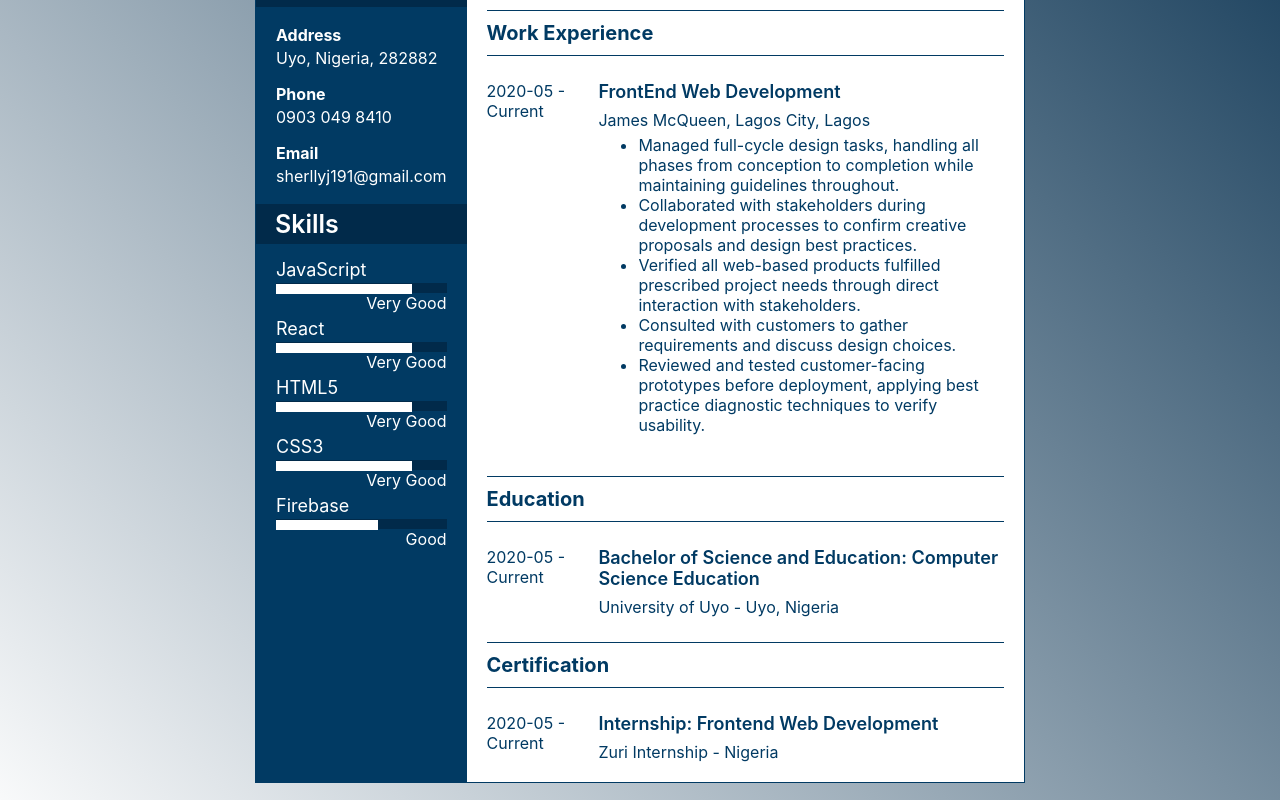
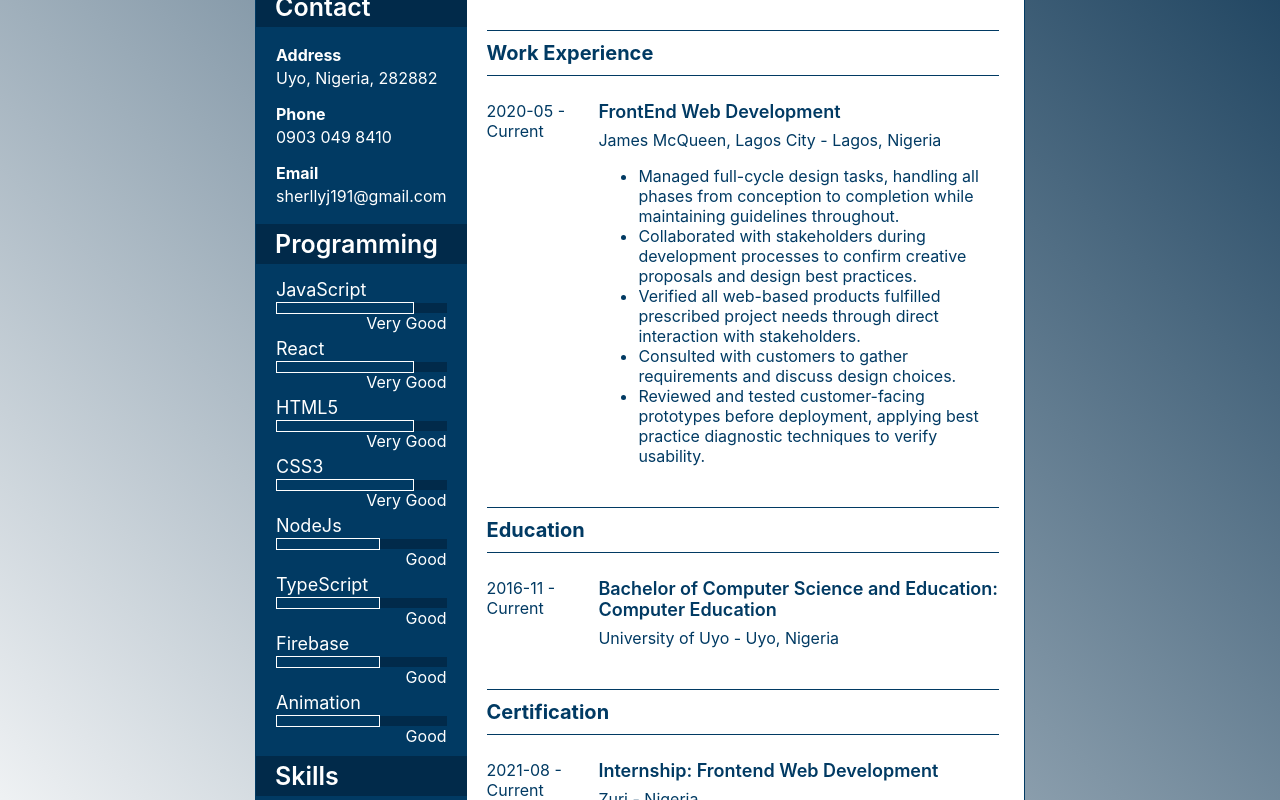
Before and after one commit to Sherlock-HolmesJM/zuri-task-2, a React app: page / in a window 1280 px wide. Shown: the part 340-1140 px from the top of the page. Built offline with nearby package versions, Linux system fonts and the light colour scheme.

Commit message:
animation works

```diff
--- a/src/App.js
+++ b/src/App.js
@@ -5,7 +5,9 @@ import Resume from "./components/resume";
 import "./App.css";
 
 function App() {
-  AOS.init();
+  AOS.init({
+    once: true,
+  });
 
   return <Resume />;
 }
--- a/src/components/aside.jsx
+++ b/src/components/aside.jsx
@@ -20,13 +20,20 @@ function Aside() {
       <Contact title="phone" content="0903 049 8410" />
       <Contact title="email" content="sherllyj191@gmail.com" />
 
-      <div className="caption">Skills</div>
+      <div className="caption">Programming</div>
 
       <Skill title="JavaScript" rating={4} />
       <Skill title="React" rating={4} />
       <Skill title="HTML5" rating={4} />
       <Skill title="CSS3" rating={4} />
+      <Skill title="NodeJs" rating={3} />
+      <Skill title="TypeScript" rating={3} />
       <Skill title="Firebase" rating={3} />
+      <Skill title="Animation" rating={3} />
+
+      <div className="caption">Skills</div>
+
+      <Skill title="Communication" rating={3} />
     </Wrapper>
   );
 }
--- a/src/components/common/certContent.jsx
+++ /dev/null
@@ -1,12 +0,0 @@
-import React from "react";
-import styled from "styled-components";
-
-function CertContent(props) {
-  return <Wrapper>{props.children}</Wrapper>;
-}
-
-const Wrapper = styled.div`
-  width: 100%;
-`;
-
-export default CertContent;
--- a/src/components/common/certDate.jsx
+++ /dev/null
@@ -1,18 +0,0 @@
-import React from "react";
-import styled from "styled-components";
-
-function CertDate({ dates }) {
-  return (
-    <Wrapper>
-      {dates.start} - {dates.end}
-    </Wrapper>
-  );
-}
-
-const Wrapper = styled.div`
-  width: 130px;
-  margin-right: 10px;
-  margin-bottom: 5px;
-`;
-
-export default CertDate;
--- /dev/null
+++ b/src/components/common/certification.jsx
@@ -0,0 +1,51 @@
+import React from "react";
+import styled from "styled-components";
+
+function Certification({
+  title = "",
+  content = undefined,
+  location = undefined,
+  dates = undefined,
+}) {
+  return (
+    <Wrapper data-aos="fade-in" data-aos-duration={1000}>
+      <div className="dates">
+        {dates && dates.start} {dates && "-"} {dates && dates.end}
+      </div>
+      <div className="content">
+        <div className="title">{title}</div>
+        <div>{location}</div>
+        <ul>
+          {content && content.map((item, index) => <li key={index}>{item}</li>)}
+        </ul>
+      </div>
+    </Wrapper>
+  );
+}
+
+const Wrapper = styled.div`
+  display: flex;
+  padding: 20px;
+
+  .dates {
+    width: 130px;
+    margin-right: 10px;
+    margin-bottom: 5px;
+  }
+
+  .content {
+    width: 100%;
+  }
+
+  .title {
+    font-size: 18px;
+    font-weight: 600;
+    margin-bottom: 8px;
+  }
+
+  @media (max-width: 700px) {
+    flex-direction: column;
+  }
+`;
+
+export default Certification;
--- a/src/components/common/education.jsx
+++ /dev/null
@@ -1,38 +0,0 @@
-import React from "react";
-import styled from "styled-components";
-
-import CertDate from "./certDate";
-import CertContent from "./certContent";
-
-function Education({ degree, course, school, location, dates }) {
-  return (
-    <Wrapper>
-      <CertDate dates={dates} />
-      <CertContent>
-        <div className="title">
-          {degree}: {course}
-        </div>
-        <div>
-          {school} - {location}
-        </div>
-      </CertContent>
-    </Wrapper>
-  );
-}
-
-const Wrapper = styled.div`
-  display: flex;
-  padding: 20px;
-
-  .title {
-    font-size: 18px;
-    font-weight: 600;
-    margin-bottom: 8px;
-  }
-
-  @media (max-width: 700px) {
-    flex-direction: column;
-  }
-`;
-
-export default Education;
--- a/src/components/common/skill.jsx
+++ b/src/components/common/skill.jsx
@@ -1,3 +1,4 @@
+// @ts-nocheck
 import React from "react";
 import styled from "styled-components";
 
@@ -13,11 +14,13 @@ function Skill({ title, rating }) {
       <div className="progress-bar">
         <div
           className="thumb"
-          data-aos="flip-left"
+          data-aos="thumb-progress"
           data-aos-duration={1000}
         ></div>
       </div>
-      <div className="rating">{ratings[rate]}</div>
+      <div className="rating" data-aos="zoom-in-left" data-aos-duration={1000}>
+        {ratings[rate]}
+      </div>
     </Wrapper>
   );
 }
@@ -34,7 +37,6 @@ const Wrapper = styled.div`
 
   .title {
     font-size: 18px;
-    text-transform: capitalize;
     margin-bottom: 3px;
   }
 
@@ -54,9 +56,23 @@ const Wrapper = styled.div`
 
   .thumb {
     position: absolute;
-    top: 1px;
+    top: -1px;
     background: ${colors.white};
     width: ${(props) => `${props.rating * 20}%`};
+    border: 1px solid white;
+  }
+
+  /* ==== Custom aos animations ==== */
+
+  [data-aos="thumb-progress"] {
+    width: 0;
+    background-color: ${colors.primary};
+    transition-property: width, background-color;
+
+    &.aos-animate {
+      width: ${(props) => `${props.rating * 20}%`};
+      background: ${colors.primary};
+    }
   }
 `;
 
--- a/src/components/common/workExperience.jsx
+++ /dev/null
@@ -1,44 +0,0 @@
-import React from "react";
-import styled from "styled-components";
-import CertDate from "./certDate";
-import CertContent from "./certContent";
-
-function WorkExperience({ jobTitle, employer, city, state, contents, dates }) {
-  return (
-    <Wrapper>
-      <CertDate dates={dates} />
-      <CertContent>
-        <div className="title">{jobTitle}</div>
-        <div className="employer">
-          {employer}, {city}, {state}
-        </div>
-        <ul className="ul">
-          {contents.map((content, index) => (
-            <li key={index}>{content}</li>
-          ))}
-        </ul>
-      </CertContent>
-    </Wrapper>
-  );
-}
-
-const Wrapper = styled.div`
-  display: flex;
-  padding: 20px;
-
-  .title {
-    font-size: 18px;
-    font-weight: 600;
-    margin-bottom: 8px;
-  }
-
-  .ul {
-    margin-top: 5px;
-  }
-
-  @media (max-width: 700px) {
-    flex-direction: column;
-  }
-`;
-
-export default WorkExperience;
--- a/src/components/main.jsx
+++ b/src/components/main.jsx
@@ -1,12 +1,11 @@
 import React from "react";
 import styled from "styled-components";
 
-import Education from "./common/education";
-import WorkExperience from "./common/workExperience";
+import Certification from "./common/certification";
 
 import { colors } from "../config";
 
-function Second() {
+function Content() {
   const contents = [
     "Managed full-cycle design tasks, handling all phases from conception to completion while maintaining guidelines throughout.",
     "Collaborated with stakeholders during development processes to confirm creative proposals and design best practices.",
@@ -15,14 +14,11 @@ function Second() {
     "Reviewed and tested customer-facing prototypes before deployment, applying best practice diagnostic techniques to verify usability.",
   ];
 
-  const dates = {
-    start: "2020-05",
-    end: "Current",
-  };
+  const dates = { start: "2020-05", end: "Current" };
 
   return (
     <Wrapper>
-      <div className="summary">
+      <div className="summary" data-aos="fade-in" data-aos-duration={1000}>
         Logical and results-driven Web Developer dedicated to building and
         optimizing user-focused websites for customers with various business
         objectives. Judicious and creative when crafting effective websites,
@@ -31,39 +27,48 @@ function Second() {
         focused demeanor.
       </div>
 
-      <div className="caption">Work Experience</div>
+      <Section data-aos="progress" data-aos-duration={1000}>
+        Work Experience
+      </Section>
 
-      <WorkExperience
-        jobTitle="FrontEnd Web Development"
-        employer="James McQueen"
-        city="Lagos City"
-        state="Lagos"
-        contents={contents}
+      <Certification
+        title="FrontEnd Web Development"
+        location="James McQueen, Lagos City - Lagos, Nigeria"
         dates={dates}
+        content={contents}
       />
 
-      <div className="caption">Education</div>
+      <Section data-aos="progress" data-aos-duration={1000}>
+        Education
+      </Section>
 
-      <Education
-        dates={dates}
-        school="University of Uyo"
-        location="Uyo, Nigeria"
-        degree="Bachelor of Science and Education"
-        course="Computer Science Education"
+      <Certification
+        title="Bachelor of Computer Science and Education: Computer Education"
+        location="University of Uyo - Uyo, Nigeria"
+        dates={{ start: "2016-11", end: "Current" }}
       />
 
-      <div className="caption">Certification</div>
+      <Section data-aos="progress" data-aos-duration={1000}>
+        Certification
+      </Section>
 
-      <Education
-        dates={dates}
-        school="Zuri Internship"
-        location="Nigeria"
-        degree="Internship"
-        course="Frontend Web Development"
+      <Certification
+        title="Internship: Frontend Web Development"
+        location="Zuri - Nigeria"
+        dates={{ start: "2021-08", end: "Current" }}
       />
     </Wrapper>
   );
 }
+
+const Section = styled.div`
+  font-size: 20px;
+  font-weight: 700;
+  padding: 10px 0;
+  margin: 5px 20px;
+  border-top: 1px solid ${colors.primary};
+  border-bottom: 1px solid ${colors.primary};
+`;
 
 const Wrapper = styled.div`
   color: ${colors.primary};
@@ -75,14 +80,14 @@ const Wrapper = styled.div`
     text-justify: auto;
   }
 
-  .caption {
-    font-size: 20px;
-    font-weight: 700;
-    padding: 10px 0;
-    margin: 5px 20px;
-    border-top: 1px solid ${colors.primary};
-    border-bottom: 1px solid ${colors.primary};
+  [data-aos="progress"] {
+    width: 0;
+    transition-property: width;
+
+    &.aos-animate {
+      width: 92%;
+    }
   }
 `;
 
-export default Second;
+export default Content;
--- a/src/components/resume.jsx
+++ b/src/components/resume.jsx
@@ -1,9 +1,10 @@
+// @ts-nocheck
 import React, { useState } from "react";
 import styled from "styled-components";
 import { ToastContainer } from "react-toastify";
 
 import Aside from "./aside";
-import Main from "./main";
+import Content from "./main";
 
 import zuriLogo from "../media/zuri_internship.svg";
 import i4gLogo from "../media/I4G-Logo-Color-Cropped.png";
@@ -20,7 +21,7 @@ function Resume() {
 
     setText("Name printed");
 
-    setTimeout(() => setText("Print name again"), 12000);
+    setTimeout(() => setText("Print name again"), 6000);
   };
 
   return (
@@ -35,6 +36,7 @@ function Resume() {
             <img src={i4gLogo} alt="i4g logo" className="header-i4g" />
           </div>
         </div>
+
         <div className="header-links">
           <a href="https://internship.zuri.team/" className="header-link">
             Join the internship
@@ -48,7 +50,7 @@ function Resume() {
 
       <div className="resume">
         <Aside />
-        <Main />
+        <Content />
       </div>
 
       <div className="footer">
@@ -80,6 +82,8 @@ const Wrapper = styled.div`
     display: flex;
     flex-wrap: wrap;
     justify-content: center;
+    border-bottom: 10px groove ${colors.primary};
+    margin-bottom: 10px;
   }
 
   .header-logos > * {
@@ -120,17 +124,15 @@ const Wrapper = styled.div`
     border: none;
     border-top-left-radius: 10px;
     border-bottom-right-radius: 10px;
-    border: 1px dashed ${colors.primary};
-    background-color: ${colors.white};
-    color: ${colors.primary};
-    transition: 1s ease;
+    border: 1px dashed gray;
+    color: ${colors.white};
+    background-color: ${colors.primary};
+    transition: 0.4s ease;
   }
 
   .header-printName:hover {
-    color: ${colors.white};
-    background-color: ${colors.primary};
-    border: 1px dashed ${colors.primary};
-    transition: 1s ease;
+    border: 1px dashed ${colors.white};
+    transition: 0.4s ease;
   }
 
   .resume {
```
